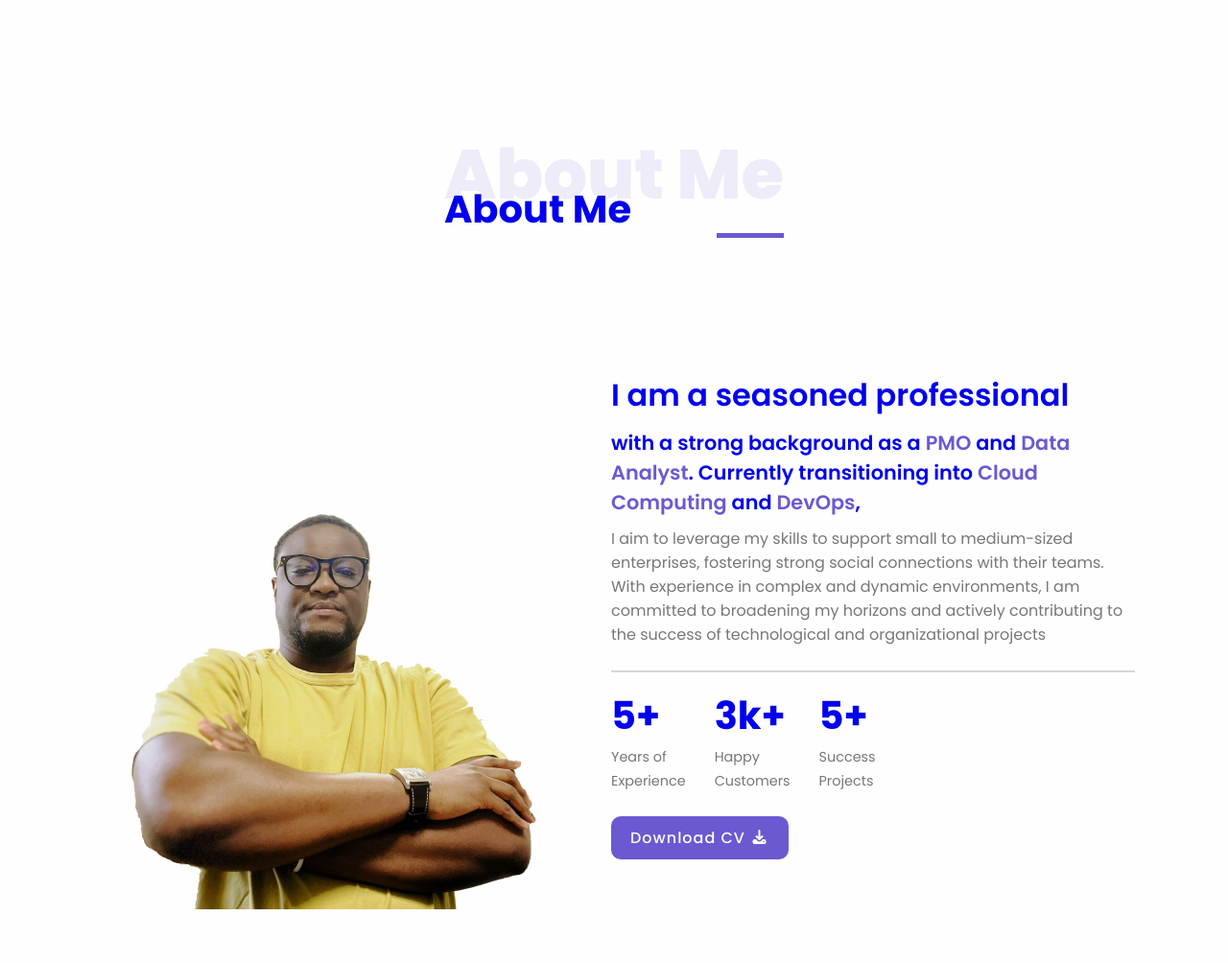
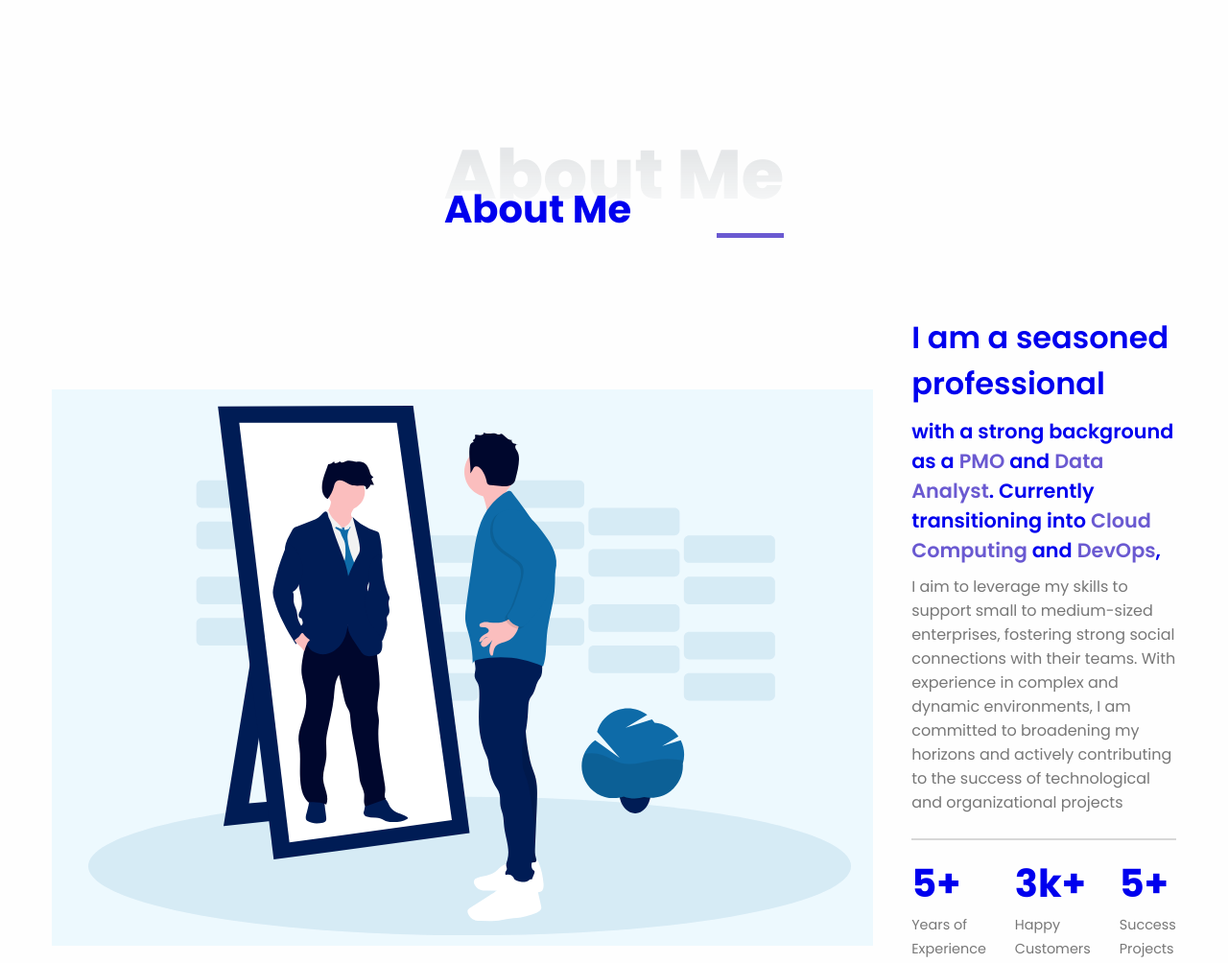
Before and after one commit to yanntech474/portfolio, a plain HTML site: page index.html in a window 1280 px wide. Shown: the part 800-1804 px from the top of the page at 96% size. Drawn offline with Linux system fonts and the light colour scheme.

Commit message:
update about2

```diff
--- a/index.html
+++ b/index.html
@@ -60,7 +60,7 @@
             <h2 class="section-title-02">About Me</h2>
             <div class="content flex-center">
                 <div class="about-img">
-                    <img src="images/about.png" alt="">
+                    <img src="images/aboutme2.png" alt="">
                 </div>
                 <div class="about-info">
                     <div class="description">
--- a/styles.css
+++ b/styles.css
@@ -269,7 +269,7 @@ header.sticky .nav-bar{
     margin-bottom: 2rem;
     background: linear-gradient(to top, transparent 0%, var(--first-color) 70%);
     -webkit-background-clip: text;
-    -webkit-text-fill-color: #614fd0;
+    -webkit-text-fill-color: transparent;
     opacity: .1;
 }
 
@@ -302,9 +302,11 @@ header.sticky .nav-bar{
     width: 100%;
 }
 .about-img{
-    max-width: 100%;
-    min-width: 500px;
+    max-width: 80%;
+    min-width: 400px;
     border-radius: 10px;
+    height: auto;
+    display: block;
 }
 .about-info .description{
     max-width: 600px;
```
Also changed, not shown: images/aboutme2.png (renamed from images/Capture d'écran 2025-08-06 102600.png).
